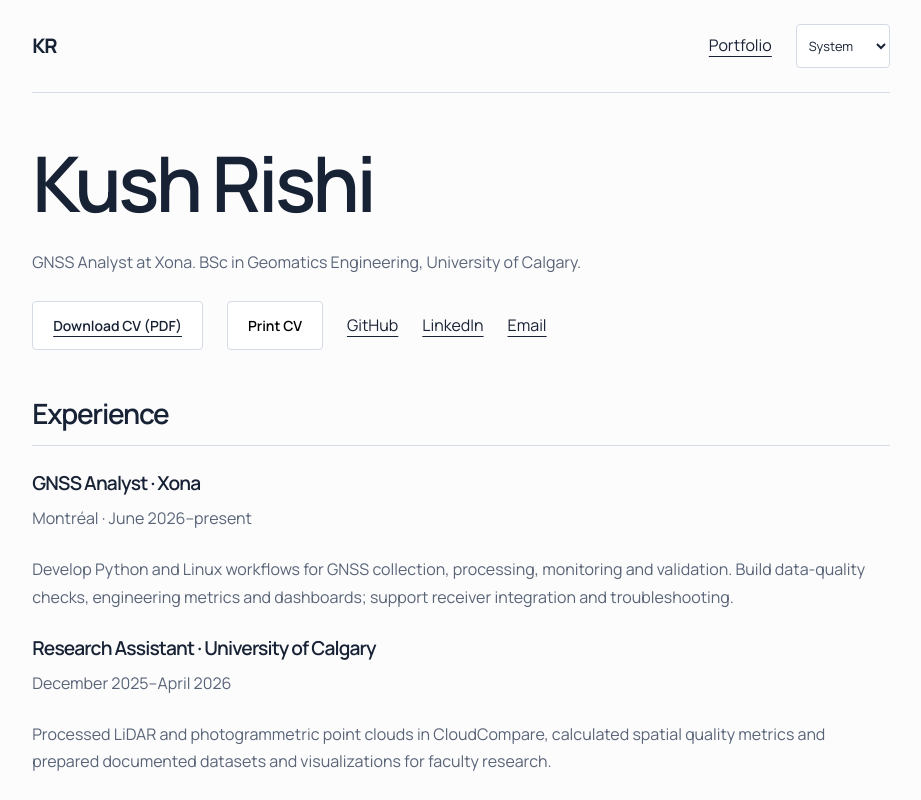
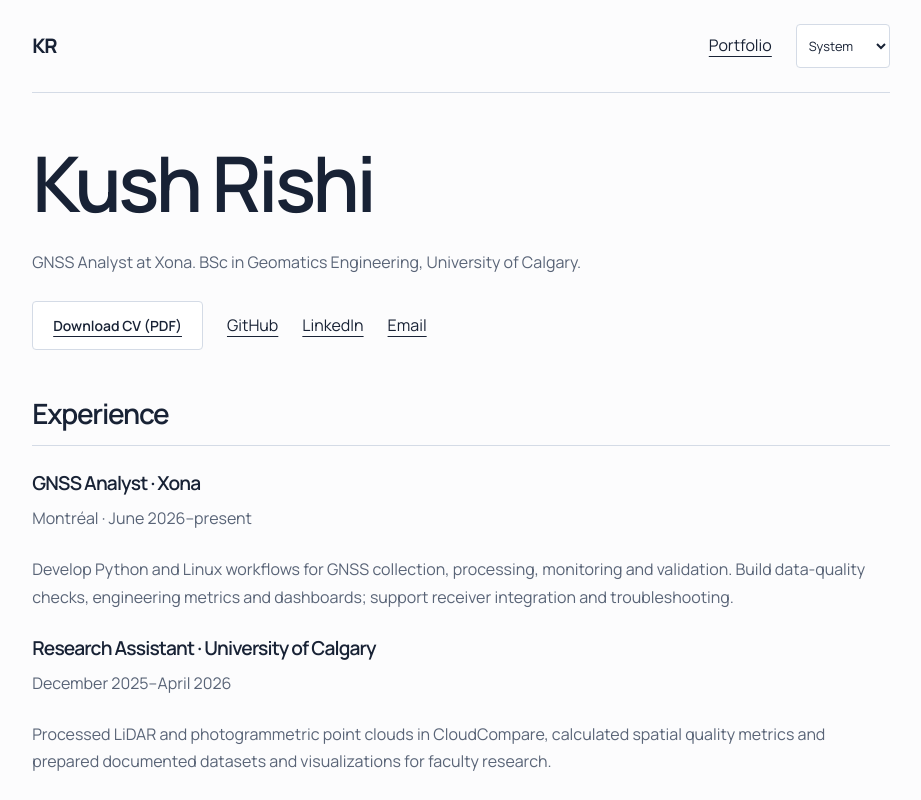
Before and after one commit to Kushrishi/kushrishi.com, a Next.js app: page /cv in a window 1280 px wide. Shown: the top 800 px of the page, without its empty margins (179-1100 px from the left). Built offline with nearby package versions, Linux system fonts and the light colour scheme.

Commit message:
Use the reviewed PDF as the single CV download and print option (#46)

```diff
--- a/app/cv/page.tsx
+++ b/app/cv/page.tsx
@@ -1,7 +1,6 @@
 import type { Metadata } from "next";
 import Link from "next/link";
 import { ThemeSelect } from "@/components/ThemeSelect";
-import { PrintCV } from "@/components/PrintCV";
 
 export const metadata: Metadata = {
   title: "CV | Kush Rishi",
@@ -32,7 +31,6 @@ export default function CVPage() {
       <p className="print-contact">Montréal · <a href="mailto:kushrishi04@gmail.com">kushrishi04@gmail.com</a> · <a href="https://kushrishi.com">kushrishi.com</a> · <a href="https://github.com/Kushrishi">github.com/Kushrishi</a></p>
       <div className="cv-links web-only">
         <a className="button" href="/Kush-Rishi-CV.pdf" download>Download CV (PDF)</a>
-        <PrintCV />
         <a href="https://github.com/Kushrishi" target="_blank" rel="noreferrer">GitHub</a>
         <a href="https://www.linkedin.com/in/kushrishi/" target="_blank" rel="noreferrer">LinkedIn</a>
         <a href="mailto:kushrishi04@gmail.com">Email</a>
--- a/components/PrintCV.tsx
+++ /dev/null
@@ -1,8 +0,0 @@
-"use client";
-export function PrintCV() {
-  return (
-    <button className="button print-control" onClick={() => window.print()}>
-      Print CV
-    </button>
-  );
-}
```
Also changed, not shown: tests/cv-pdf.json (+1 -1 lines), 2 other files (tests, documents, lock files or other folders).
